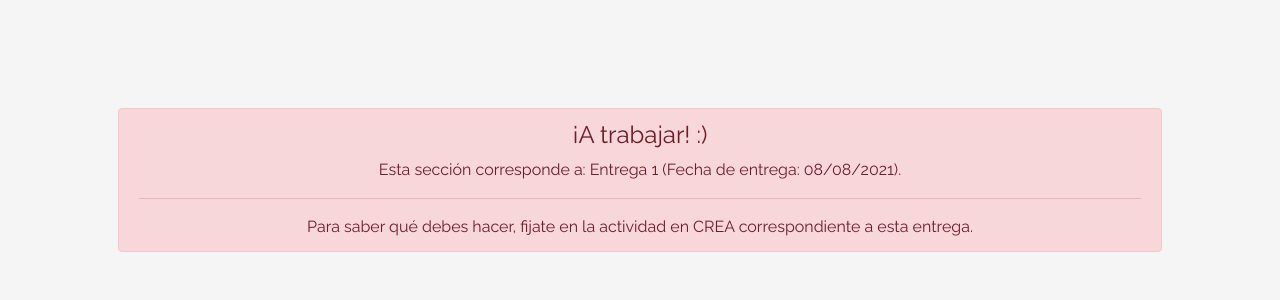
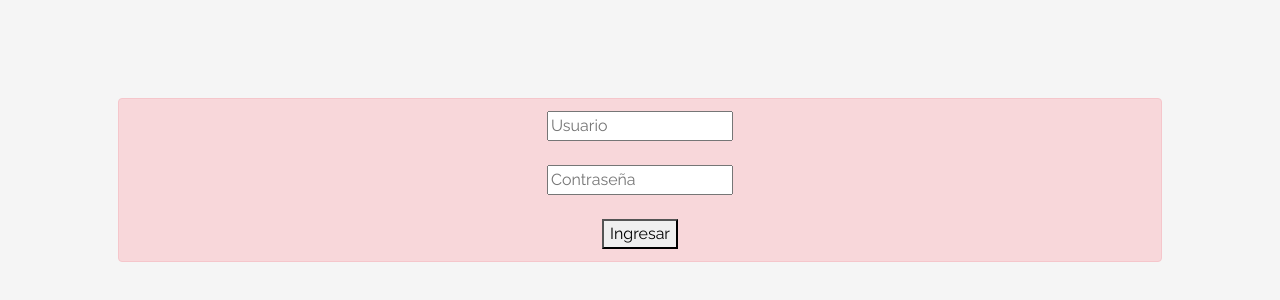
Before and after one commit to alexismanghini/ecommerce-jap, a plain HTML site: page login.html in a window 1280 px wide. Shown: the part 212-512 px from the top of the page. Drawn offline with Linux system fonts and the light colour scheme.

Commit message:
prueba login
commit agregando login

```diff
--- a/js/init.js
+++ b/js/init.js
@@ -6,6 +6,18 @@ const PRODUCT_INFO_URL = "https://japdevdep.github.io/ecommerce-api/product/5678
 const PRODUCT_INFO_COMMENTS_URL = "https://japdevdep.github.io/ecommerce-api/product/5678-comments.json";
 const CART_INFO_URL = "https://japdevdep.github.io/ecommerce-api/cart/987.json";
 const CART_BUY_URL = "https://japdevdep.github.io/ecommerce-api/cart/buy.json";
+
+
+var ingreso = function (user, pass) {
+  if (user.trim() === "" || pass.trim() === "") {
+      alert("Deben rellenarse los campos");
+  } else {
+      localStorage.setItem("usuario", user.trim());
+      localStorage.setItem("contraseña", pass.trim());
+
+      location.href = "index.html";
+  }
+}
 
 var showSpinner = function(){
   document.getElementById("spinner-wrapper").style.display = "block";
--- a/js/login.js
+++ b/js/login.js
@@ -1,6 +1,5 @@
 //Función que se ejecuta una vez que se haya lanzado el evento de
 //que el documento se encuentra cargado, es decir, se encuentran todos los
 //elementos HTML presentes.
-document.addEventListener("DOMContentLoaded", function(e){
-
+document.addEventListener("DOMContentLoaded", function (e) {
 });
--- a/login.html
+++ b/login.html
@@ -14,7 +14,8 @@
   <link href="css/bootstrap.min.css" rel="stylesheet">
   <link href="css/styles.css" rel="stylesheet">
   <style>
-    html, body{
+    html,
+    body {
       height: 100%;
     }
 
@@ -40,14 +41,14 @@
 <body class="text-center">
   <div class="container p-5">
     <div class="alert alert-danger" role="alert" style="position: relative; width:auto; top: 0;">
-      <h4 class="alert-heading">¡A trabajar! :)</h4>
-      <p>Esta sección corresponde a: Entrega 1 (Fecha de entrega: 08/08/2021).</p>
-      <hr>
-      <p class="mb-0">Para saber qué debes hacer, fijate en la actividad en CREA correspondiente a esta entrega.</p>
+      <input type="text" id="user" placeholder="Usuario" required> <br> <br>
+        <input type="password" id="pass" placeholder="Contraseña" required> <br> <br>
+        <button onclick="ingreso(user.value, pass.value);">Ingresar</button>
     </div>
   </div>
 
   <script src="js/init.js"></script>
   <script src="js/login.js"></script>
 </body>
+
 </html>
```
